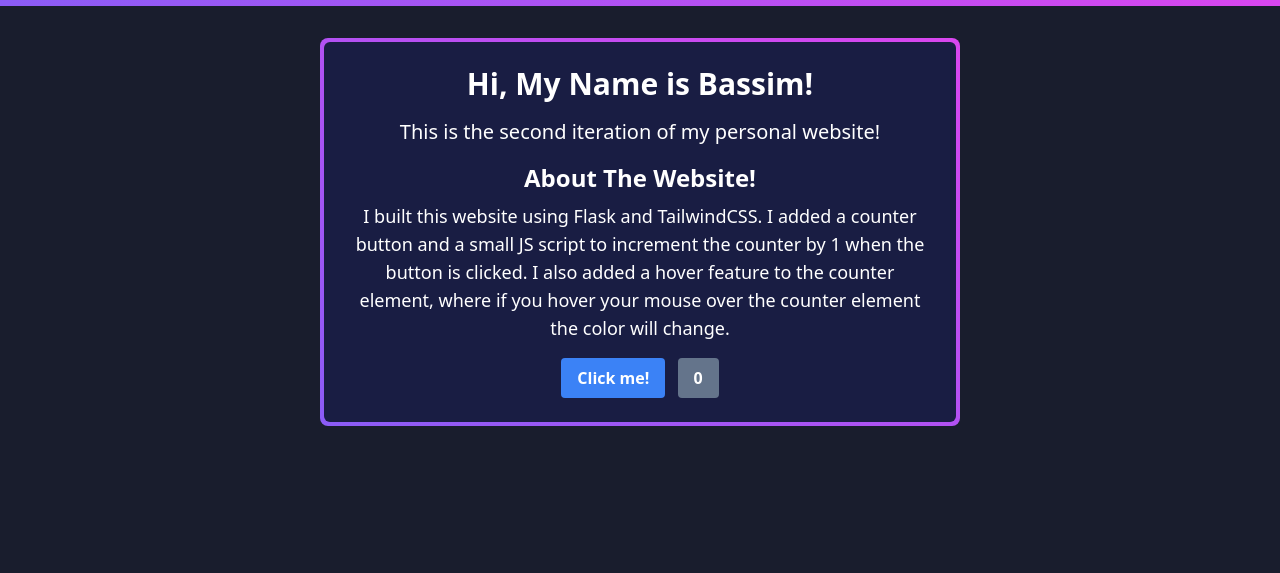
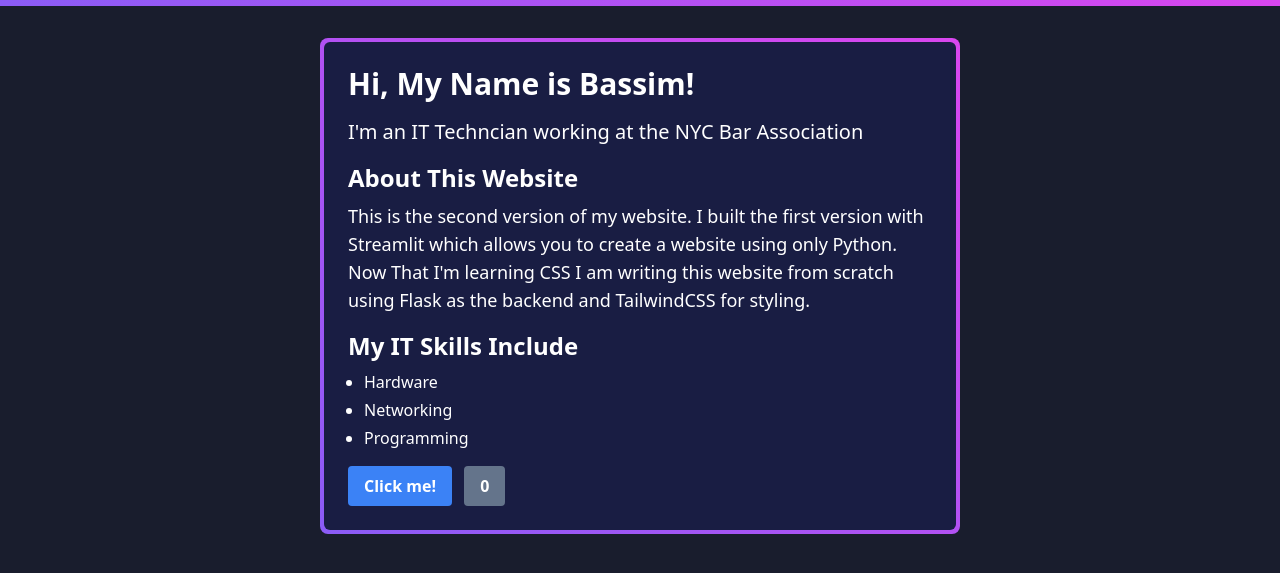
Before and after one commit to AVGVSTVS96/flaskWebsite, a Flask app: page / in a window 1280 px wide. Shown: the top 573 px of the page. Run offline with Flask 2, Linux system fonts and the light colour scheme; style sheets or scripts are compiled from the project's sources.

Commit message:
left aligned and added more text and a list

```diff
--- a/templates/index.html
+++ b/templates/index.html
@@ -11,13 +11,19 @@
   </head>
   <body class="h-screen w-screen bg-mycustom-200">
     <div class="h-1.5 bg-gradient-to-r from-violet-500 to-fuchsia-500"></div>
-    <div class="mx-auto max-w-2xl px-4 py-8 text-center text-white">
+    <div class="mx-auto max-w-2xl px-4 py-8 text-left text-white">
       <div class="rounded-lg bg-gradient-to-tr from-violet-500 to-fuchsia-500 p-1">
         <div class="content rounded-md bg-mycustom-100 p-6">
           <h1 class="mb-4 text-3xl font-bold">Hi, My Name is Bassim!</h1>
-          <p class="mb-4 text-xl">This is the second iteration of my personal website!</p>
-          <h2 class="mt-4 mb-2 text-2xl font-bold">About The Website!</h2>
-          <p class="mb-4 text-lg">I built this website using Flask and TailwindCSS. I added a counter button and a small JS script to increment the counter by 1 when the button is clicked. I also added a hover feature to the counter element, where if you hover your mouse over the counter element the color will change.</p>
+          <p class="mb-4 text-xl">I'm an IT Techncian working at the NYC Bar Association</p>
+          <h2 class="mt-4 mb-2 text-2xl font-bold">About This Website</h2>
+          <p class="mb-4 text-lg">This is the second version of my website. I built the first version with Streamlit which allows you to create a website using only Python. Now That I'm learning CSS I am writing this website from scratch using Flask as the backend and TailwindCSS for styling.</p>
+          <h2 class="mt-4 mb-2 text-2xl font-bold">My IT Skills Include</h2>
+          <ul class="list-disc list-outside mb-4 pl-4">
+            <li class="mb-1">Hardware</li>
+            <li class="mb-1">Networking</li>
+            <li class="mb-1">Programming</li>
+          </ul>
           <button id="click-me" class="rounded bg-blue-500 py-2 px-4 font-bold text-white hover:bg-blue-700">Click me!</button>
           <span id="counter-display" class="ml-2 inline-block rounded border-gray-50 bg-slate-500 px-4 py-2 text-center font-bold hover:bg-blue-400"> 0 </span>
         </div>
```
